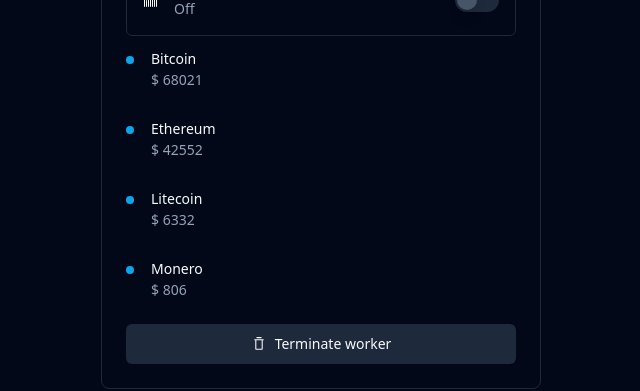
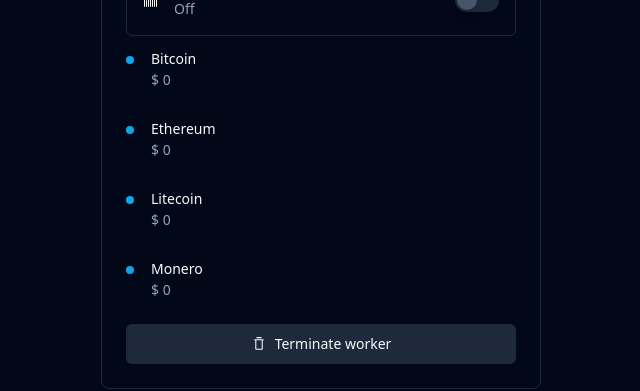
Before and after one commit to jmoliugp/crypto-currency-web-workers, a Next.js app: page / in a window 1280 px wide. Shown: the part 283-674 px from the top of the page, without its empty margins (319-959 px from the left). Built offline with nearby package versions, Linux system fonts and the light colour scheme.

Commit message:
update values from web socket

```diff
--- a/src/app/page.tsx
+++ b/src/app/page.tsx
@@ -45,7 +45,7 @@
 export default function Home() {
   const workerRef = useRef<Worker>();
   const [streamEnabled, setStreamEnabled] = useState(false);
-  const [currencies, setCurrencies] = useState<Record<CryptoToken, number>>({
+  const [currencyMap, setCurrencyMap] = useState<Record<CryptoToken, number>>({
     [CryptoToken.Bitcoin]: 0,
     [CryptoToken.Ethereum]: 0,
     [CryptoToken.Litecoin]: 0,
@@ -58,7 +58,7 @@
     });
 
     workerRef.current.onmessage = (event) => {
-      setCurrencies((prev) => {
+      setCurrencyMap((prev) => {
         const newState = { ...prev, ...event.data };
         return newState;
       });
@@ -128,10 +128,15 @@
             <Switch checked={streamEnabled} onCheckedChange={toggleSwitch} />
           </div>
           <div>
-            <CryptoCurrency token={CryptoToken.Bitcoin} currency={68021} />
-            <CryptoCurrency token={CryptoToken.Ethereum} currency={42552} />
-            <CryptoCurrency token={CryptoToken.Litecoin} currency={6332} />
-            <CryptoCurrency token={CryptoToken.Monero} currency={806} />
+            {Object.keys(currencyMap).map((key) => {
+              return (
+                <CryptoCurrency
+                  key={key}
+                  token={key as CryptoToken}
+                  currency={currencyMap[key as CryptoToken]}
+                />
+              );
+            })}
           </div>
         </CardContent>
         <CardFooter>
```
